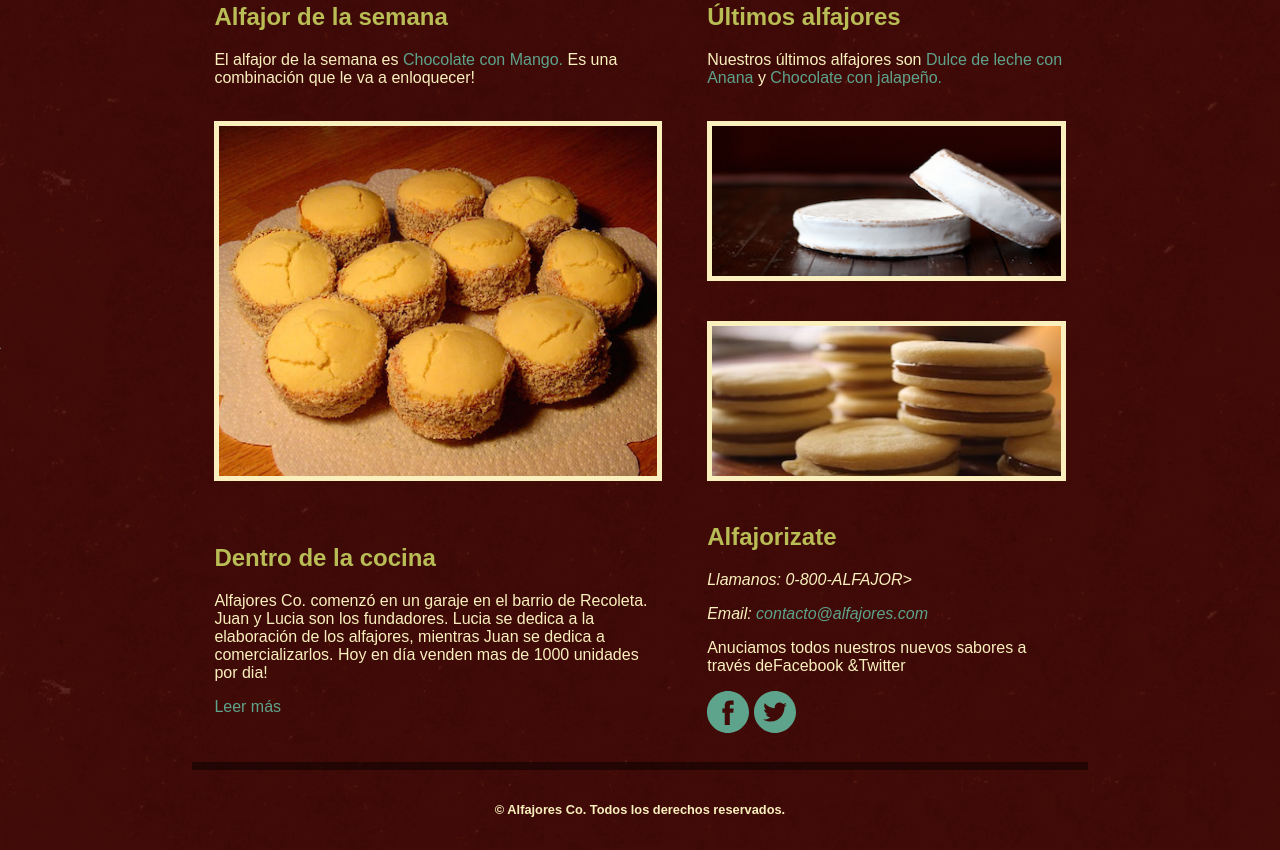
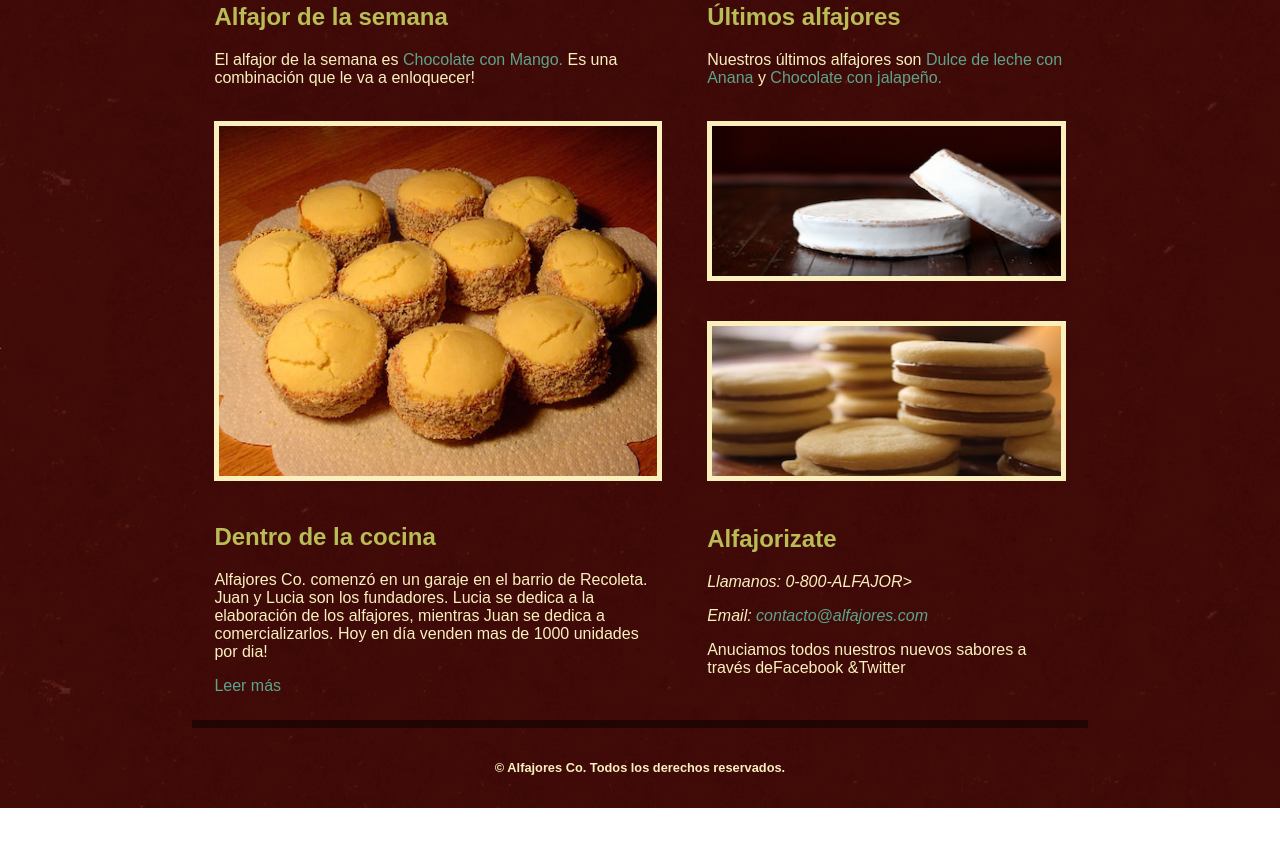
Before and after one commit to carlosandresal/Posicionamiento_pagina_web_simple_en_HTML-CSS, a plain HTML site: page index.html in a window 1280 px wide. Shown: the part 401-1251 px from the top of the page. After the commit the page ends 1209 px from the top, so only its background shows below. Drawn offline with Linux system fonts and the light colour scheme.

Commit message:
update index.html
remove social networks and old url

```diff
--- a/index.html
+++ b/index.html
@@ -83,10 +83,6 @@
                         <p>Email: <span class="colorV">contacto@alfajores.com</span></p>
                     </address>
                     <p>Anuciamos todos nuestros nuevos sabores a través de<a href="http://www.facebook.com" target="_blank">Facebook</a> &amp;<a href="http://www.twitter.com" target="_blank">Twitter</a></p>
-                    <div class="social-icon">
-                        <a href="http://www.facebook.com" target="_blank"><img src="img/Social/svg/facebook2.svg" alt="image of facebook-icon"></a>
-                        <a href="http://www.twitter.com" target="_blank"><img src="img/Social/svg/twitter.svg" alt="image of twitter-icon"></a>
-                    </div>
                 </article>
             </aside>
         </div>
```
